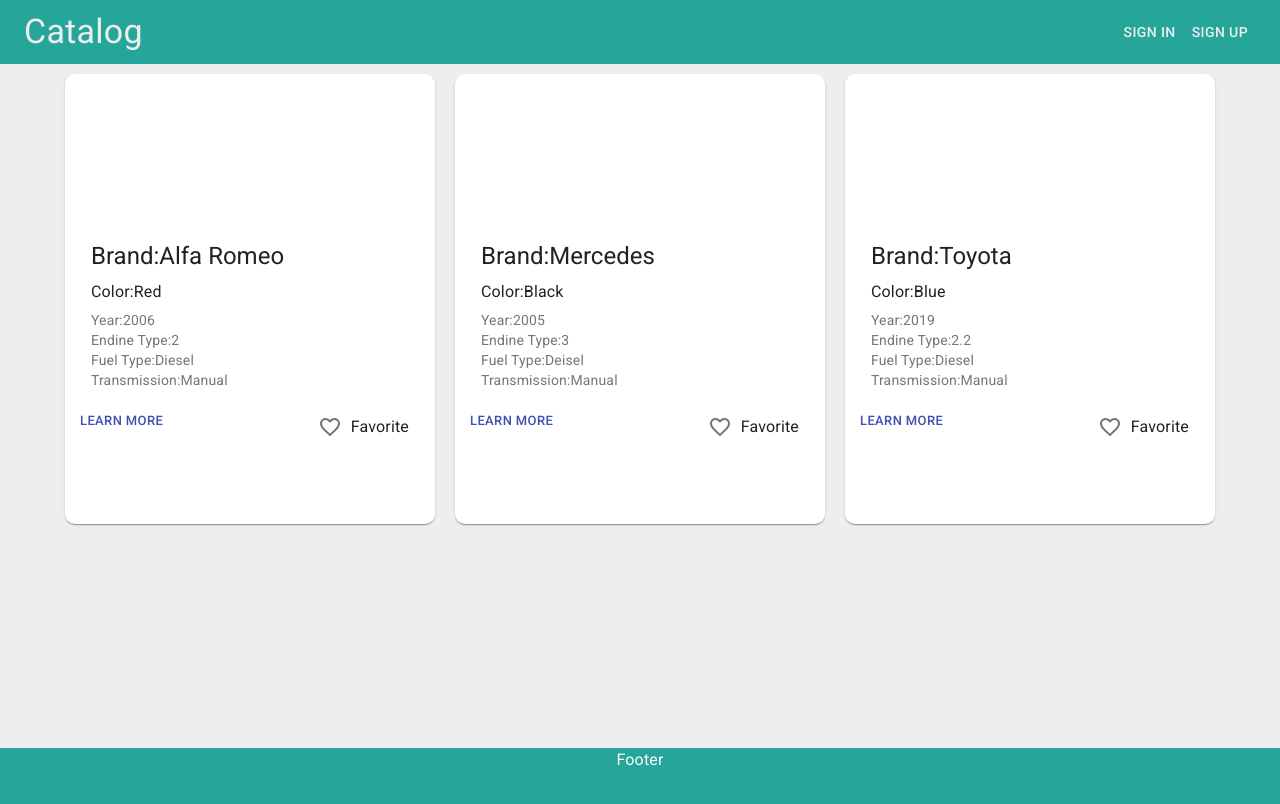
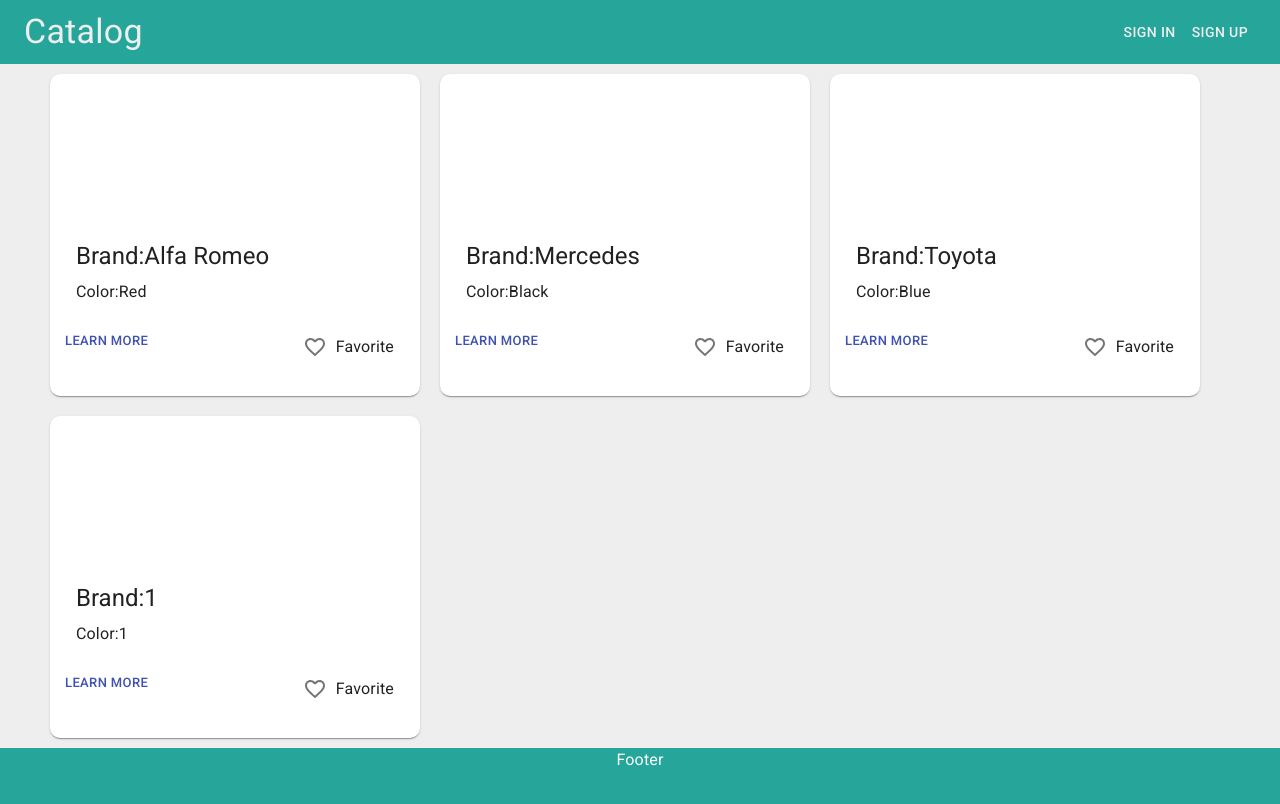
Before and after one commit to EmreRybalskiy/project-cars, a React (Create React App) app: page / in a window 1280 px wide. Shown: the top 804 px of the page. Built offline with nearby package versions, Linux system fonts and the light colour scheme; data requests are answered from the project's data file.

Commit message:
Created card page

```diff
--- a/db.json
+++ b/db.json
@@ -5,7 +5,8 @@
       "password": "$2a$10$6pTd3f4DVb8RL5drhWpj9OMLP1fcQkO49lK3Lwoe90uMnznS9fSLa",
       "name": "Emre",
       "favorites": [
-        1
+        1,
+        2
       ],
       "id": 1,
       "isAdmin": true
@@ -51,6 +52,16 @@
       "fuelType": "Diesel",
       "transmission": "Manual",
       "id": 3
+    },
+    {
+      "image": "blob:http://localhost:3001/0e705606-0f33-4500-998f-d6a68ee0a9ea",
+      "brand": "1",
+      "color": "1",
+      "year": "1",
+      "engineType": "1",
+      "fuelType": "1",
+      "transmission": "1",
+      "id": 4
     }
   ]
 }
--- a/src/components/CreateMediaCard/CreateMediaCard.tsx
+++ b/src/components/CreateMediaCard/CreateMediaCard.tsx
@@ -84,7 +84,7 @@
       try {
         await axios.post('http://localhost:3000/cars', car);
       } catch (e) {
-        console.log(e);
+        throw Error(e);
       }
     }
     cleaningFields();
--- a/src/components/Header/Auth/SignUp.tsx
+++ b/src/components/Header/Auth/SignUp.tsx
@@ -94,7 +94,7 @@
       await axios.post('http://localhost:3000/register', newUser);
       dispatch(fetchUsers());
     } catch (e) {
-      console.log(e);
+      throw Error(e);
     }
   };
 
--- a/src/components/Main/Main.tsx
+++ b/src/components/Main/Main.tsx
@@ -3,6 +3,7 @@
 
 import Favorites from 'components/Favorites/Favorites';
 // Components
+import MediaPage from 'components/MediaPage/MediaPage';
 import Catalog from '../Catalog/Catalog';
 import Editor from '../Editor/Editor';
 // Styles
@@ -17,6 +18,7 @@
         <Route exact path="/" component={Catalog} />
         <Route path="/editor" component={Editor} />
         <Route path="/favorites" component={Favorites} />
+        <Route path="/car/:carId" component={MediaPage} />
       </Switch>
     </main>
   );
--- a/src/components/MediaCard/MediaCard.tsx
+++ b/src/components/MediaCard/MediaCard.tsx
@@ -99,6 +99,9 @@
           Color:
           {color}
         </Typography>
+        {location.pathname === `/car/${id}` && (
+        <>
+          {' '}
           <Typography variant="body2" color="textSecondary" component="p">
             Year:
             {year}
@@ -115,11 +118,19 @@
             Transmission:
             {transmission}
           </Typography>
+        </>
+        )}
       </CardContent>
       {location.pathname === '/favorites' && <Button onClick={() => removeCar(id as number)} color="secondary">Remove from Favorites</Button>}
       {(location.pathname === '/' || location.pathname === '/editor') ? (
         <Box className={classes.cardFooter}>
-          <Link to={`/car/${id}`}>
+          <Link to={{
+            pathname: `/car/${id}`,
+            state: {
+              image, brand, color, year, engineType, fuelType, transmission, id,
+            },
+          }}
+          >
             <Button size="small" color="primary">
               Learn More
             </Button>
--- /dev/null
+++ b/src/components/MediaPage/MediaPage.tsx
@@ -0,0 +1,19 @@
+// import MediaCard from 'components/MediaCard/MediaCard';
+import MediaCard from 'components/MediaCard/MediaCard';
+import React, { FC } from 'react';
+
+const MediaPage: FC = ({ location: { state } }: any) => (
+  <MediaCard
+    id={state.id}
+    key={state.id}
+    image={state.image}
+    brand={state.brand}
+    color={state.color}
+    year={state.year}
+    engineType={state.engineType}
+    fuelType={state.fuelType}
+    transmission={state.transmission}
+  />
+);
+
+export default MediaPage;
```
Also changed, not shown: src/components/Catalog/Catalog.tsx (+7 -1 lines). Lines whose indentation alone changed are shown as unchanged.
